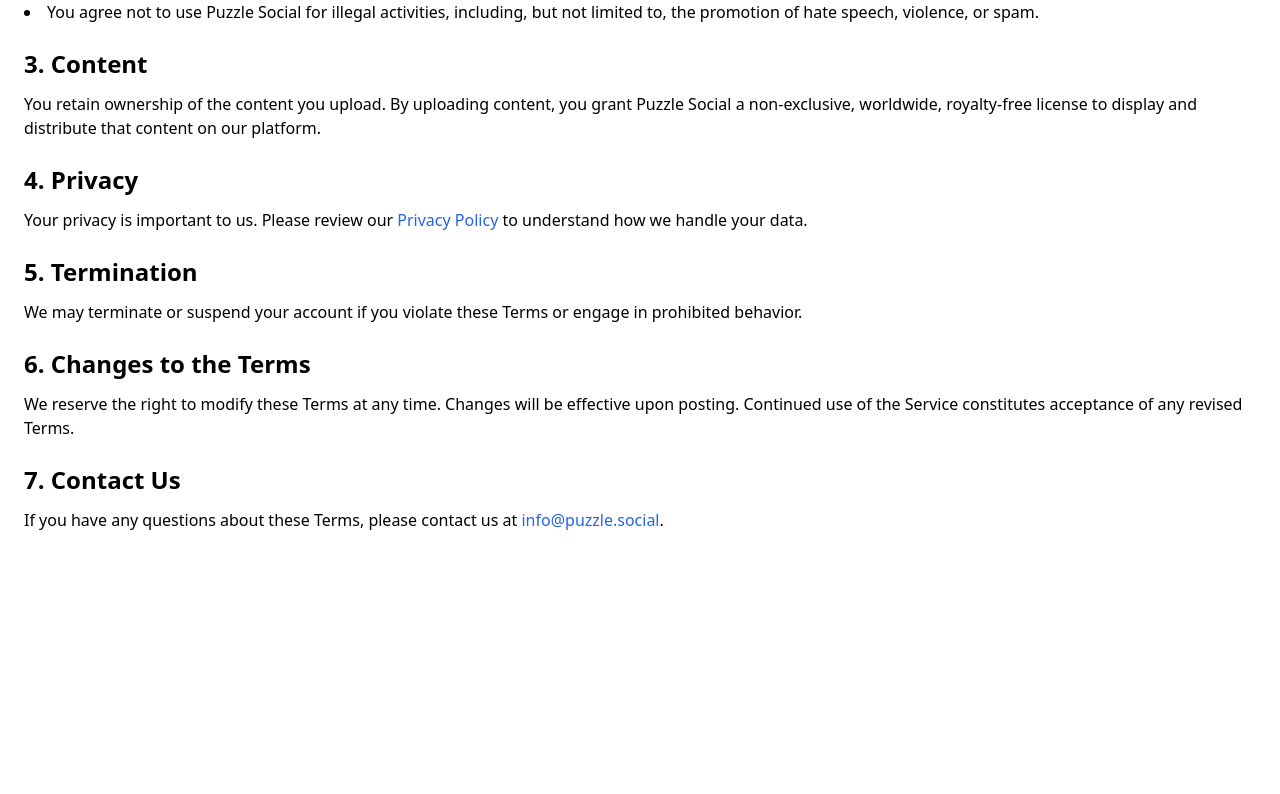
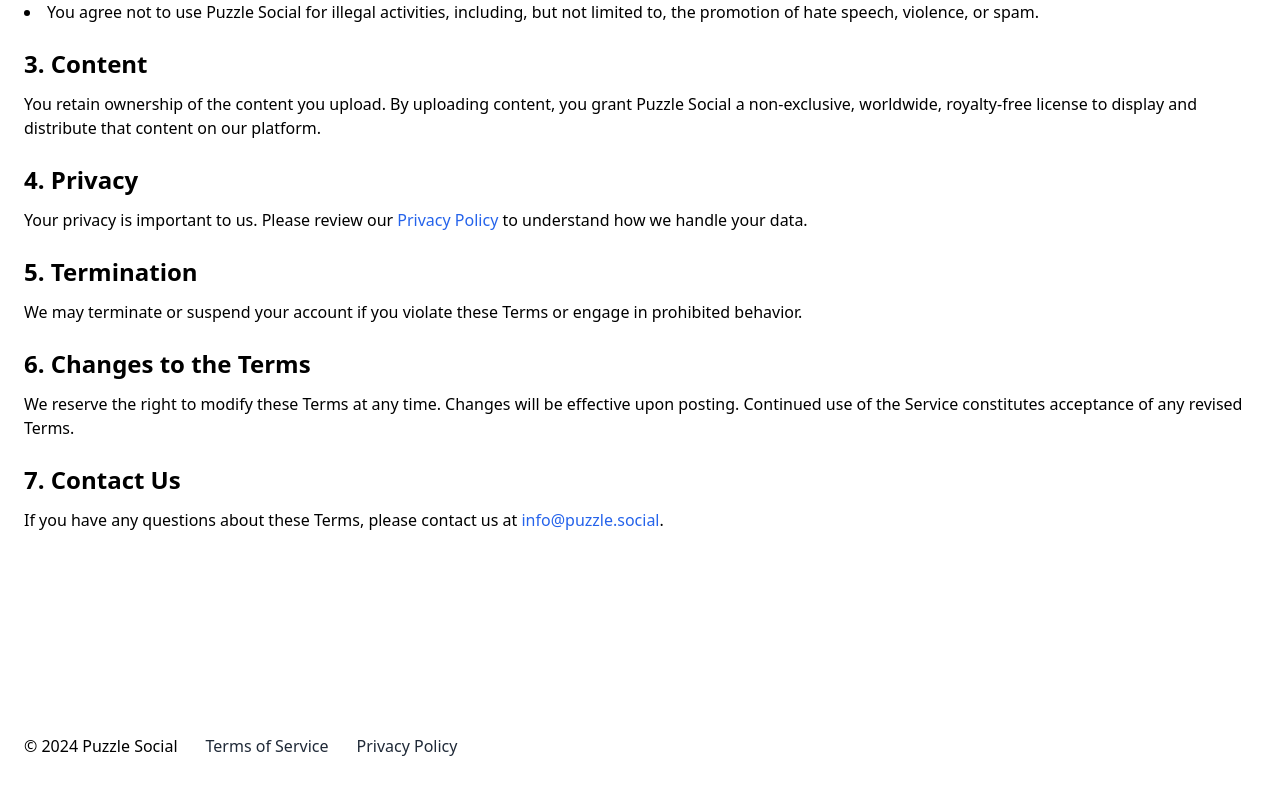
Before and after one commit to Ra13um42/puzzle-social, a Vue app: page /terms in a window 1280 px wide. Shown: the part 524-1318 px from the top of the page. After the commit the page ends 1296 px from the top, so only its background shows below. Built offline with nearby package versions, Linux system fonts and the light colour scheme; no server answers.

Commit message:
add app footer

```diff
--- a/src/App.vue
+++ b/src/App.vue
@@ -1,4 +1,6 @@
 <template>
+  <div class="relative min-h-screen h-auto overflow-hidden">
+
     <header>
       <nav class="px-4 lg:px-6 py-1.5">
         <AppHeader />
@@ -13,13 +15,21 @@
       </router-view>
     </main>
 
+    <footer class="absolute bottom-0 px-4 lg:px-6 py-1">
+      <AppFooter />
+    </footer>
+
+  </div>
+
   <MobileMenu />
+
 </template>
 
 <script setup lang="ts">
 import { RouterView } from 'vue-router'
 import { transitionOut, transitionIn } from './modules/transition.module'
 import AppHeader from './components/AppHeader.vue'
+import AppFooter from './components/AppFooter.vue'
 import MobileMenu from './components/MobileMenu.vue'
 
 </script>
--- /dev/null
+++ b/src/components/AppFooter.vue
@@ -0,0 +1,26 @@
+<template>
+
+  <div>
+    <ul class="flex flex-col md:flex-row md:space-x-7 py-2.5">
+      <li class="font-medium">
+        © 2024 Puzzle Social
+      </li>
+      <li>
+        <RouterLink to="/terms" class="text-gray-800 hover:text-blue-800">Terms of
+          Service
+        </RouterLink>
+      </li>
+      <li>
+        <RouterLink to="/privacy" class="text-gray-800 hover:text-blue-800">Privacy
+          Policy
+        </RouterLink>
+      </li>
+    </ul>
+  </div>
+
+</template>
+
+
+<script setup lang="ts">
+
+</script>
--- a/src/components/UsersDisplay.vue
+++ b/src/components/UsersDisplay.vue
@@ -1,6 +1,6 @@
 <template>
 
-  <div class="container mx-auto h-100 mt-40 max-w-screen-xl">
+  <div class="container mx-auto my-40 max-w-screen-xl">
 
     <div class="w-full hidden text-left text-[1.5rem] text-gray-600 ">Neu auf Puzzle</div>
 
--- a/src/views/PrivacyView.vue
+++ b/src/views/PrivacyView.vue
@@ -1,5 +1,5 @@
 <template>
-  <div class="container mx-auto max-w-screen-xl mt-17 mb-70">
+  <div class="container mx-auto max-w-screen-xl mt-17 mb-60">
     <h1 class="text-4xl font-bold text-center mb-6">Privacy Policy</h1>
 
     <p class="mb-4 text-sm text-gray-600">Last updated: October 12, 2024</p>
--- a/src/views/TermsView.vue
+++ b/src/views/TermsView.vue
@@ -1,5 +1,5 @@
 <template>
-  <div class="container mx-auto max-w-screen-xl mt-17 mb-70">
+  <div class="container mx-auto max-w-screen-xl mt-17 mb-60">
     <h1 class="text-4xl font-bold text-center mb-6">Terms of Service</h1>
 
     <p class="mb-4 text-sm text-gray-600">Last updated: October 12, 2024</p>
@@ -32,8 +32,9 @@
 
     <h2 class="text-2xl font-semibold mt-6 mb-3">4. Privacy</h2>
     <p class="mb-4">
-      Your privacy is important to us. Please review our <a href="/privacy"
-        class="text-blue-600 hover:underline">Privacy Policy</a> to understand how we handle your data.
+      Your privacy is important to us. Please review our <RouterLink to="/privacy"
+        class="text-blue-600 hover:underline">Privacy Policy</RouterLink>
+      to understand how we handle your data.
     </p>
 
     <h2 class="text-2xl font-semibold mt-6 mb-3">5. Termination</h2>
--- a/src/views/UserView.vue
+++ b/src/views/UserView.vue
@@ -1,5 +1,5 @@
 <template>
-  <div class="mx-auto max-w-2xl py-1 lg:py-17 xl:py-20">
+  <div class="mx-auto max-w-2xl py-1 lg:py-17 xl:py-20 mb-30">
     <div class="text-center">
       <h1 class="text-5xl md:text-[4rem] font-bold tracking-tight text-gray-900">{{ profileUser?.name }}</h1>
       <p class="mt-6 text-xl leading-8 text-gray-600" v-if="own">Dein Profil.</p>
```
Lines whose indentation alone changed are shown as unchanged.
